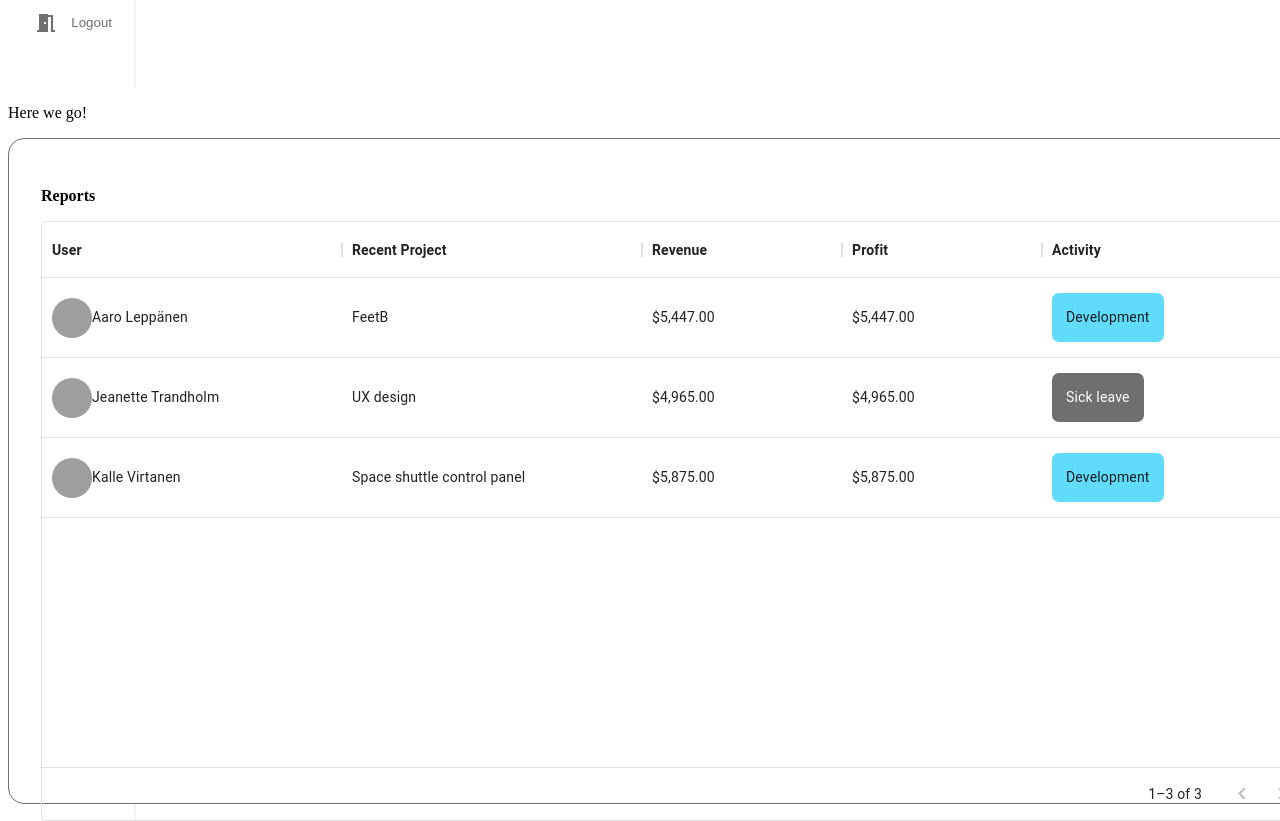
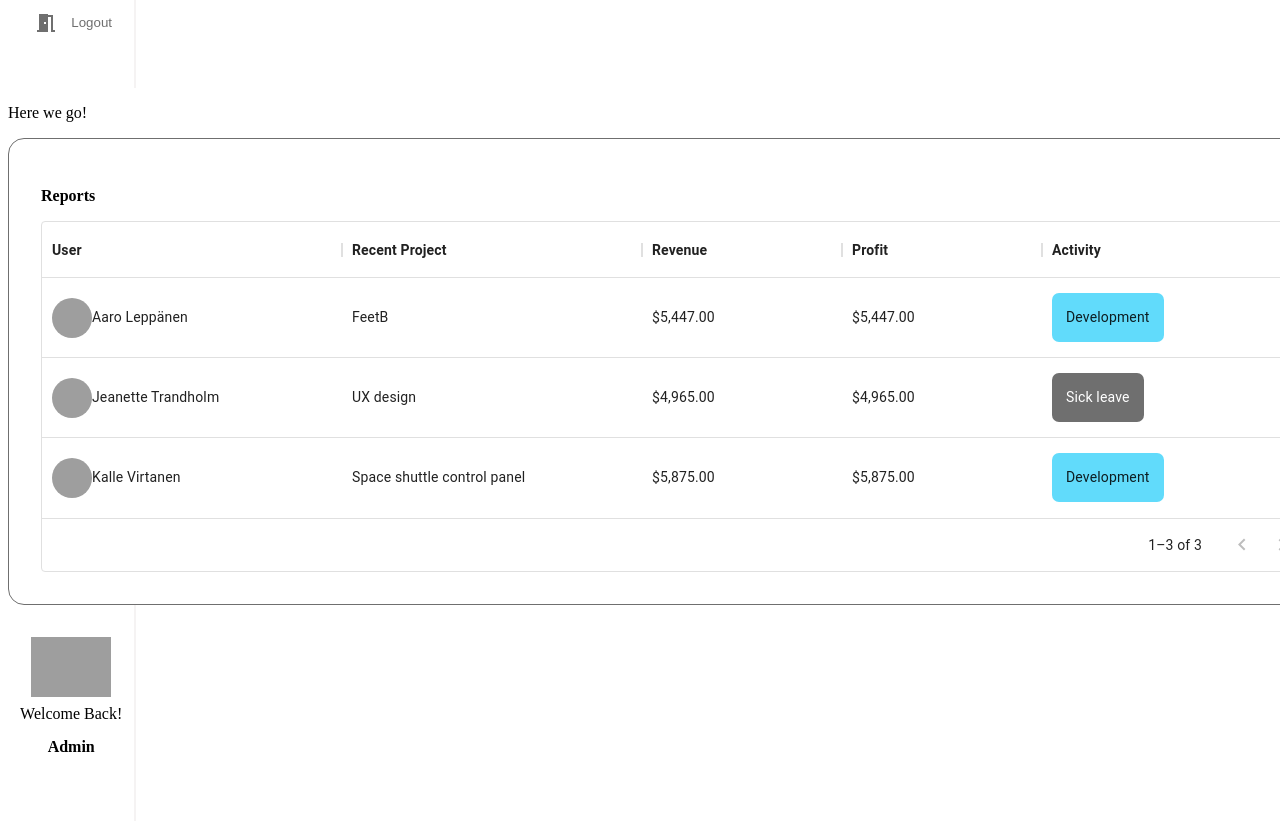
Before and after one commit to Integrify-Finland/Integrify-Hackthon, a React (Create React App) app in the folder client/: page / in a window 1280 px wide. Shown: the part 720-1541 px from the top of the page. Built offline with nearby package versions, Linux system fonts and the light colour scheme; grey boxes are pictures that could not be loaded.

Commit message:
Fix DataGrid height issue

```diff
--- a/client/src/SASS/components/_reports.scss
+++ b/client/src/SASS/components/_reports.scss
@@ -2,7 +2,7 @@
 
 .reports__container{
 width: 100%;
-height: 600px;
+// height: 600px;
 border: 1px solid $color-grey;
 border-radius: 16px;
 padding: 2em;
--- a/client/src/components/Reports.tsx
+++ b/client/src/components/Reports.tsx
@@ -23,7 +23,7 @@ const Reports = () => {
     renderHeader: (params: GridColumnHeaderParams) => (<strong>{'Activity'}</strong>),
     renderCell: (params) => {
       return (
-        params.value.activity == 'Sick leave' ? (
+        params.value.activity === 'Sick leave' ? (
           <div className='reports__user__activity' style={{ backgroundColor: '#6F6f6f', color: '#ffffff'}}>
           {params.value.activity}
           </div>
@@ -36,6 +36,18 @@ const Reports = () => {
       );
     }}
   ];
+
+  /*Get the first div (which is the MUI datagrid element) and clear the 0px CSS height style. This is meant to enhnace the height aesthetics of the table
+  */
+  const gridWrapperRef = React.useRef<HTMLDivElement>(null);
+  React.useLayoutEffect(() => {
+      const gridDiv = gridWrapperRef.current;
+      if (gridDiv){
+          const gridEl: HTMLDivElement = gridDiv.querySelector('div')!;
+          gridEl.style.height = '';
+      }
+  });
+
 
   const rows:any = [
     {id: 1,
@@ -50,7 +62,8 @@ const Reports = () => {
   ];
 
   return (
-    <div className='reports__container'>
+    <div className='reports__container' ref={gridWrapperRef}>
+      <div>
       <p className='reports__container__header'>Reports</p>
       <DataGrid aria-label='table'
         rowHeight={80}
@@ -58,7 +71,9 @@ const Reports = () => {
         columns={columns}
         pageSize={5}
         rowsPerPageOptions={[5]}
+        autoHeight={true}
       />
+      </div>
     </div>
   )
 }
```
